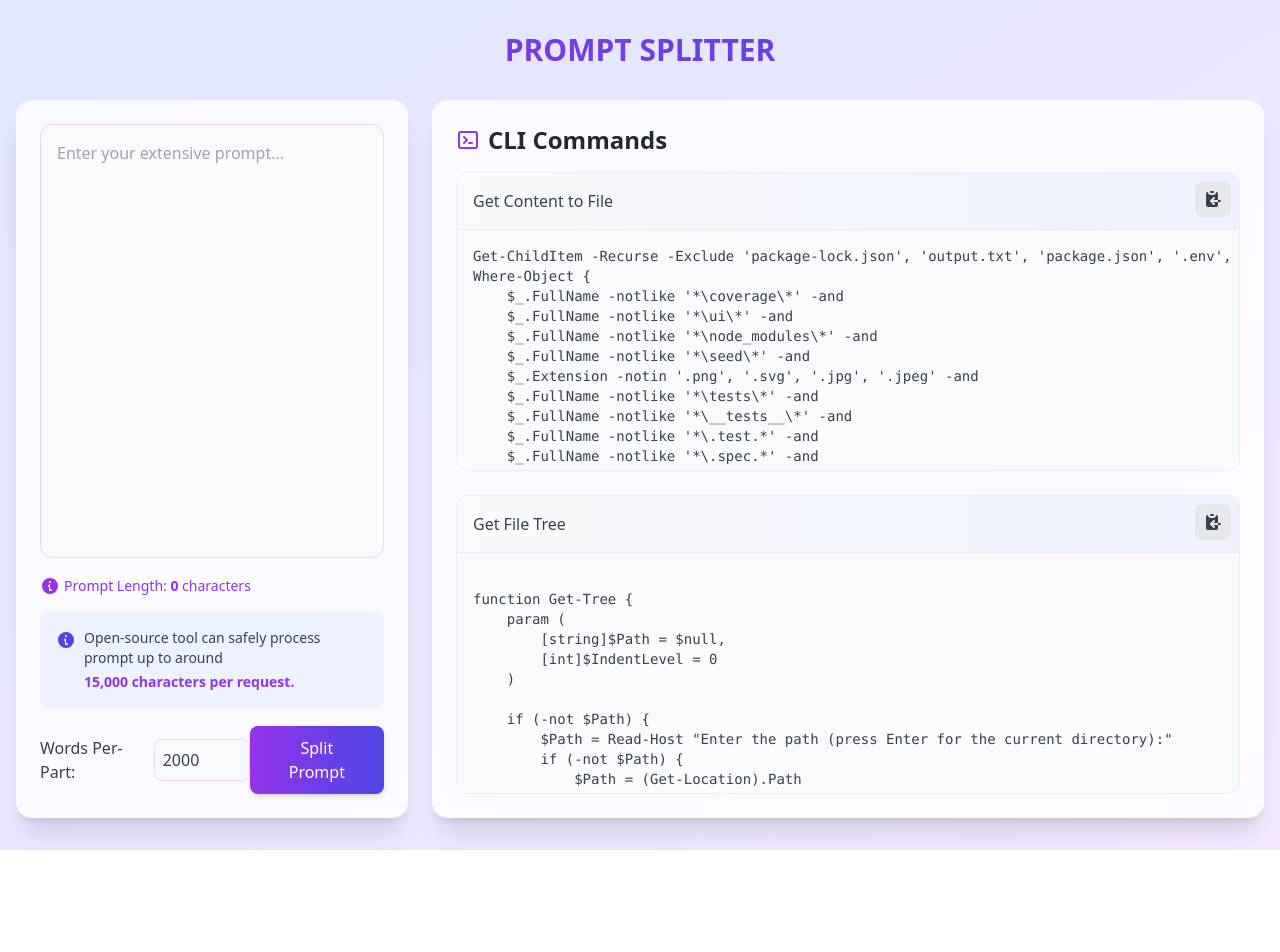
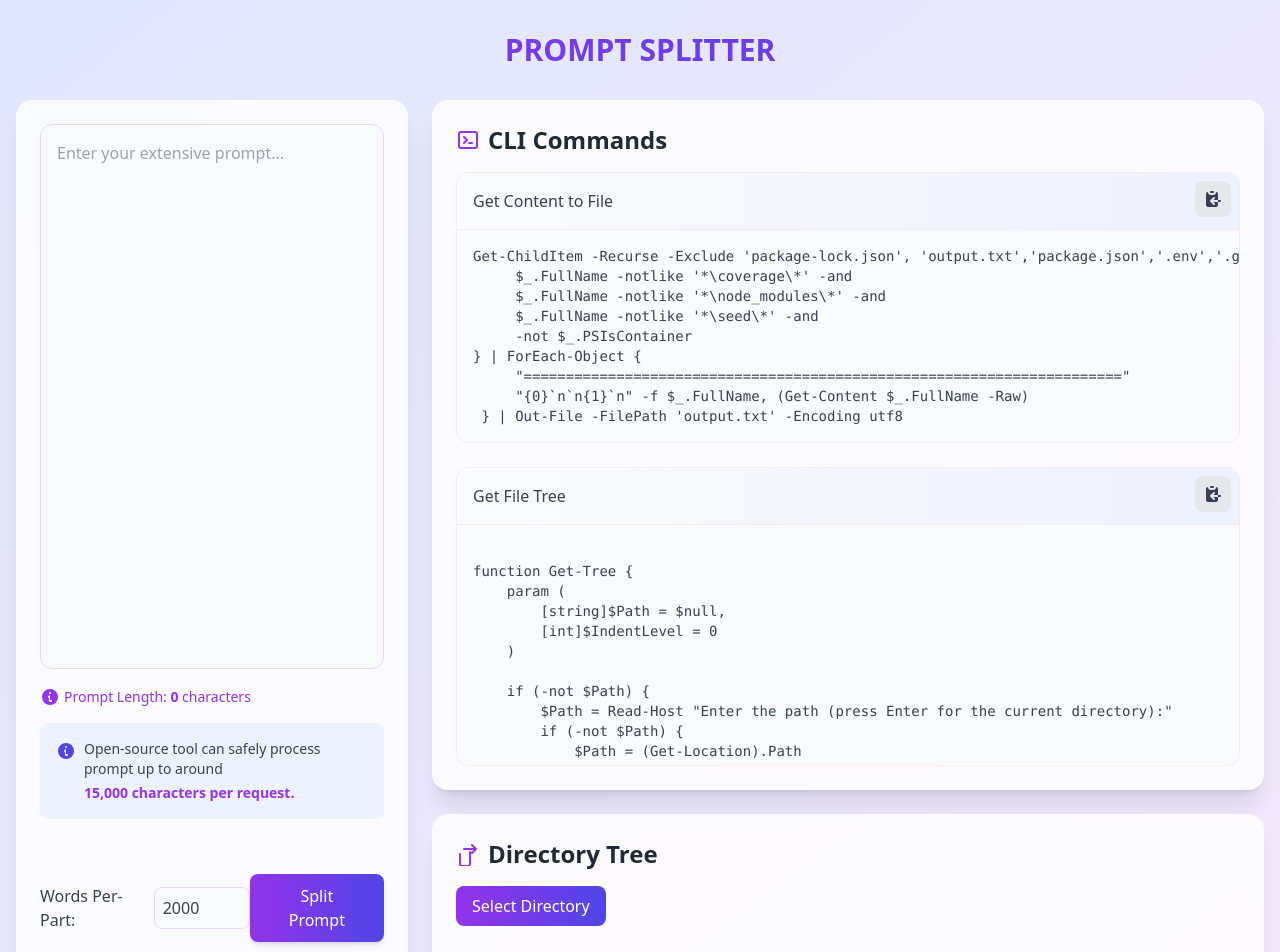
Before and after one commit to Ajmalshaikh04/Prompt-splitter, a React (Vite) app: page / in a window 1280 px wide. Shown: the top 952 px of the page. Before the commit the page ends 850 px from the top, so only its background shows below. Built offline with nearby package versions, Linux system fonts and the light colour scheme.

Commit message:
added dir viewer

```diff
--- a/src/App.jsx
+++ b/src/App.jsx
@@ -259,7 +259,7 @@
 // }
 
 // export default App;
-//=============================================================================
+// =============================================================================
 // import { useState } from "react";
 // import toast, { Toaster } from "react-hot-toast";
 
@@ -605,7 +605,7 @@
 // export default App;
 
 //=============================================================UP WORKING CODE======================
-import { useState } from "react";
+import { useState, useCallback } from "react";
 import toast, { Toaster } from "react-hot-toast";
 
 // Function to copy content to clipboard
@@ -621,24 +621,15 @@ function App() {
   const [parts, setParts] = useState([]);
   const [showParts, setShowParts] = useState(false);
   const [clickedIndex, setClickedIndex] = useState([]);
-  const [cliCommand1, setCliCommand1] = useState(`Get-ChildItem -Recurse -Exclude 'package-lock.json', 'output.txt', 'package.json', '.env', '.gitignore', 'README.md' |
-Where-Object {
+  const [cliCommand1, setCliCommand1] = useState(`Get-ChildItem -Recurse -Exclude 'package-lock.json', 'output.txt','package.json','.env','.gitignore','README.md' | Where-Object {
      $_.FullName -notlike '*\\coverage\\*' -and
-    $_.FullName -notlike '*\\ui\\*' -and
      $_.FullName -notlike '*\\node_modules\\*' -and
      $_.FullName -notlike '*\\seed\\*' -and
-    $_.Extension -notin '.png', '.svg', '.jpg', '.jpeg' -and
-    $_.FullName -notlike '*\\tests\\*' -and
-    $_.FullName -notlike '*\\__tests__\\*' -and
-    $_.FullName -notlike '*\\.test.*' -and
-    $_.FullName -notlike '*\\.spec.*' -and
      -not $_.PSIsContainer
-} |
-ForEach-Object {
+} | ForEach-Object {
      "======================================================================="
      "{0}\`n\`n{1}\`n" -f $_.FullName, (Get-Content $_.FullName -Raw)
-} |
-Out-File -FilePath 'output.txt' -Encoding utf8`);
+ } | Out-File -FilePath 'output.txt' -Encoding utf8`);
 
   const [cliCommand2, setCliCommand2] = useState(`
 function Get-Tree {
@@ -678,29 +669,35 @@ function Get-Tree {
 # Run the script
 Get-Tree
   `);
+  const [directoryTree, setDirectoryTree] = useState([]);
+  const [treeText, setTreeText] = useState("");
 
-  // Rest of the component remains unchanged
-  const handleElementClick = (index) => {
-    const updatedClickedButtons = [...clickedIndex];
-    updatedClickedButtons[index] = !updatedClickedButtons[index];
-    setClickedIndex(updatedClickedButtons);
-  };
+  // Memoized handlers for better performance
+  const handleElementClick = useCallback((index) => {
+    setClickedIndex((prev) => {
+      const updated = [...prev];
+      updated[index] = !updated[index];
+      return updated;
+    });
+  }, []);
 
-  const handleInputChange = (event) => {
+  const handleInputChange = useCallback((event) => {
     setInputText(event.target.value);
-  };
+  }, []);
 
-  const handleWordLengthChange = (event) => {
-    setWordLengthPart(parseInt(event.target.value, 10));
-  };
+  const handleWordLengthChange = useCallback((event) => {
+    setWordLengthPart(parseInt(event.target.value, 10) || 2000);
+  }, []);
 
-  const toggleChunk = (index) => {
-    const updatedParts = [...parts];
-    updatedParts[index].hidden = !updatedParts[index].hidden;
-    setParts(updatedParts);
-  };
+  const toggleChunk = useCallback((index) => {
+    setParts((prev) => {
+      const updated = [...prev];
+      updated[index].hidden = !updated[index].hidden;
+      return updated;
+    });
+  }, []);
 
-  const splitParagraph = () => {
+  const splitParagraph = useCallback(() => {
     try {
       if (!inputText.trim()) {
         toast.error("Please enter text to split.");
@@ -751,6 +748,96 @@ Get-Tree
       console.error("Error splitting prompt:", error);
       toast.error("An error occurred while splitting the prompt.");
     }
+  }, [inputText, wordLengthPart]);
+
+  const loadDirectoryTree = useCallback(async () => {
+    try {
+      if (!("showDirectoryPicker" in window)) {
+        throw new Error("File System Access API not supported in this browser");
+      }
+
+      const dirHandle = await window.showDirectoryPicker();
+      const tree = await buildTree(dirHandle);
+      setDirectoryTree([tree]);
+      const treeText = renderTreeAsText(tree);
+      setTreeText(treeText);
+    } catch (error) {
+      const message = error.name === "AbortError"
+        ? "Directory selection was cancelled"
+        : `Error accessing directory: ${error.message}`;
+      toast.error(message);
+    }
+  }, []);
+
+  const buildTree = async (dirHandle, depth = 0) => {
+    const node = {
+      name: dirHandle.name,
+      isDirectory: true,
+      children: [],
+    };
+
+    const excludedDirs = [
+      ".git", "node_modules", "coverage", "tests", "__tests__",
+      "ui", "seed", "build", "dist",
+    ];
+    const excludedFiles = [
+      "package-lock.json", "output.txt", "package.json", ".env",
+      ".gitignore", "README.md",
+    ];
+    const excludedExt = [
+      ".png", ".svg", ".jpg", ".jpeg", ".test.js", ".spec.js",
+      ".idx", ".pack", ".rev",
+    ];
+
+    if (depth > 0 && excludedDirs.includes(dirHandle.name.toLowerCase())) {
+      return null;
+    }
+
+    for await (const entry of dirHandle.values()) {
+      const entryName = entry.name.toLowerCase();
+
+      if (entry.kind === "directory") {
+        if (!excludedDirs.includes(entryName)) {
+          const childTree = await buildTree(entry, depth + 1);
+          if (childTree) node.children.push(childTree);
+        }
+      } else {
+        if (
+          !excludedFiles.includes(entryName) &&
+          !excludedExt.some((ext) => entryName.endsWith(ext)) &&
+          !entryName.includes(".test.") &&
+          !entryName.includes(".spec.")
+        ) {
+          node.children.push({
+            name: entry.name,
+            isDirectory: false,
+          });
+        }
+      }
+    }
+
+    if (depth === 0 || node.children.length > 0) {
+      return node;
+    }
+    return null;
+  };
+
+  const renderTreeAsText = (node, depth = 0) => {
+    let output = "";
+    const indent = "│   ".repeat(depth); // Use '│   ' for vertical lines
+    const isLast = !node.children || node.children.length === 0;
+    const connector = isLast ? "└── " : "├── "; // Use '└──' for last item, '├──' for others
+
+    // Use a bullet (●) instead of black square or no icon
+    output += `${indent}${connector}● ${node.name}\n`;
+
+    if (node.children) {
+      node.children.forEach((child, index) => {
+        const childIsLast = index === node.children.length - 1;
+        output += renderTreeAsText(child, depth + (childIsLast ? 0 : 1));
+      });
+    }
+    return output;
   };
 
   return (
@@ -759,9 +846,9 @@ Get-Tree
         position="top-center"
         toastOptions={{
           style: {
-            borderRadius: '10px',
-            background: '#333',
-            color: '#fff',
+            borderRadius: "10px",
+            background: "#333",
+            color: "#fff",
           },
         }}
       />
@@ -892,7 +979,7 @@ Get-Tree
               </div>
             )}
 
-            <div className="bg-white rounded-2xl shadow-xl p-6 backdrop-filter backdrop-blur-sm bg-opacity-80">
+            <div className="bg-white rounded-2xl shadow-xl p-6 mb-6 backdrop-filter backdrop-blur-sm bg-opacity-80">
               <h2 className="text-2xl font-bold text-gray-800 mb-4 flex items-center">
                 <svg xmlns="http://www.w3.org/2000/svg" className="h-6 w-6 text-purple-600 mr-2" fill="none" viewBox="0 0 24 24" stroke="currentColor">
                   <path strokeLinecap="round" strokeLinejoin="round" strokeWidth={2} d="M8 9l3 3-3 3m5 0h3M5 20h14a2 2 0 002-2V6a2 2 0 00-2-2H5a2 2 0 00-2 2v12a2 2 0 002 2z" />
@@ -948,6 +1035,37 @@ Get-Tree
                 </div>
               </div>
             </div>
+
+            {/* Directory Tree Section */}
+            <div className="bg-white rounded-2xl shadow-xl p-6 backdrop-filter backdrop-blur-sm bg-opacity-80">
+              <h2 className="text-2xl font-bold text-gray-800 mb-4 flex items-center">
+                <svg xmlns="http://www.w3.org/2000/svg" className="h-6 w-6 text-purple-600 mr-2" fill="none" viewBox="0 0 24 24" stroke="currentColor">
+                  <path strokeLinecap="round" strokeLinejoin="round" strokeWidth={2} d="M8 7h12m0 0l-4-4m4 4l-4 4m-12 1v10a2 2 0 002 2h6a2 2 0 002-2V10" />
+                </svg>
+                Directory Tree
+              </h2>
+              <div className="flex gap-2 mb-4">
+                <button
+                  className="py-2 px-4 text-white bg-gradient-to-r from-purple-600 to-indigo-600 rounded-lg hover:from-purple-700 hover:to-indigo-700 transition duration-200"
+                  onClick={loadDirectoryTree}
+                >
+                  Select Directory
+                </button>
+                {treeText && (
+                  <button
+                    className="py-2 px-4 text-white bg-gradient-to-r from-green-600 to-teal-600 rounded-lg hover:from-green-700 hover:to-teal-700 transition duration-200"
+                    onClick={() => copyToClipboard(treeText)}
+                  >
+                    Copy Tree
+                  </button>
+                )}
+              </div>
+              {directoryTree.length > 0 && (
+                <pre className="max-h-96 overflow-y-auto bg-[#1e1e1e] p-4 rounded-lg border border-gray-700 font-mono text-sm text-white whitespace-pre-wrap">
+                  {directoryTree.map((node, index) => renderTreeAsText(node)).join('')}
+                </pre>
+              )}
+            </div>
           </div>
         </div>
       </div>
```
Lines whose indentation alone changed are shown as unchanged.
